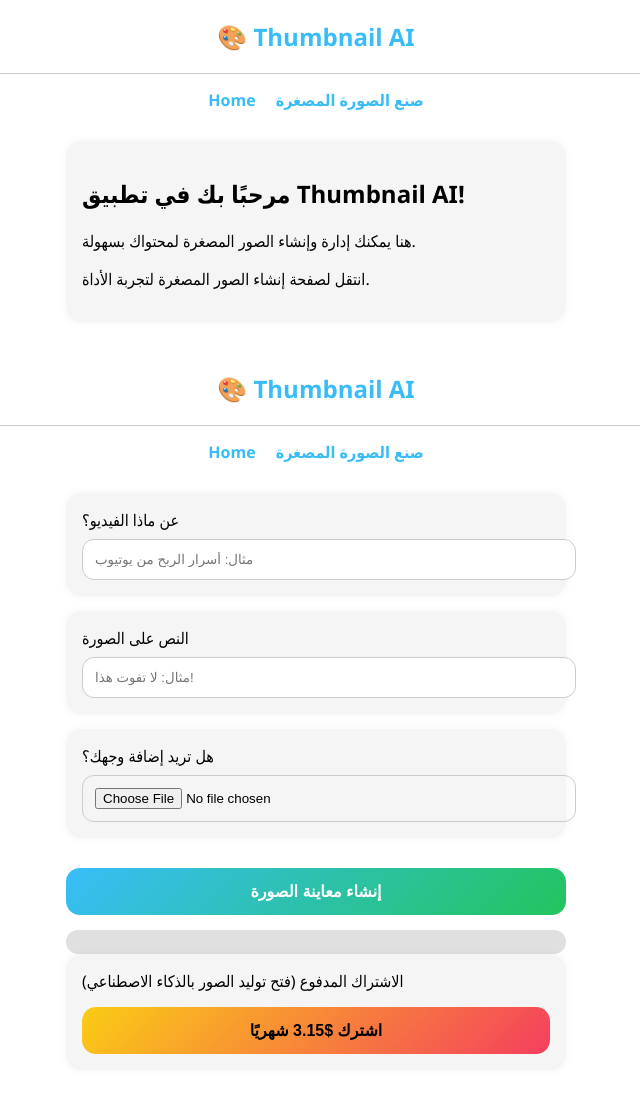
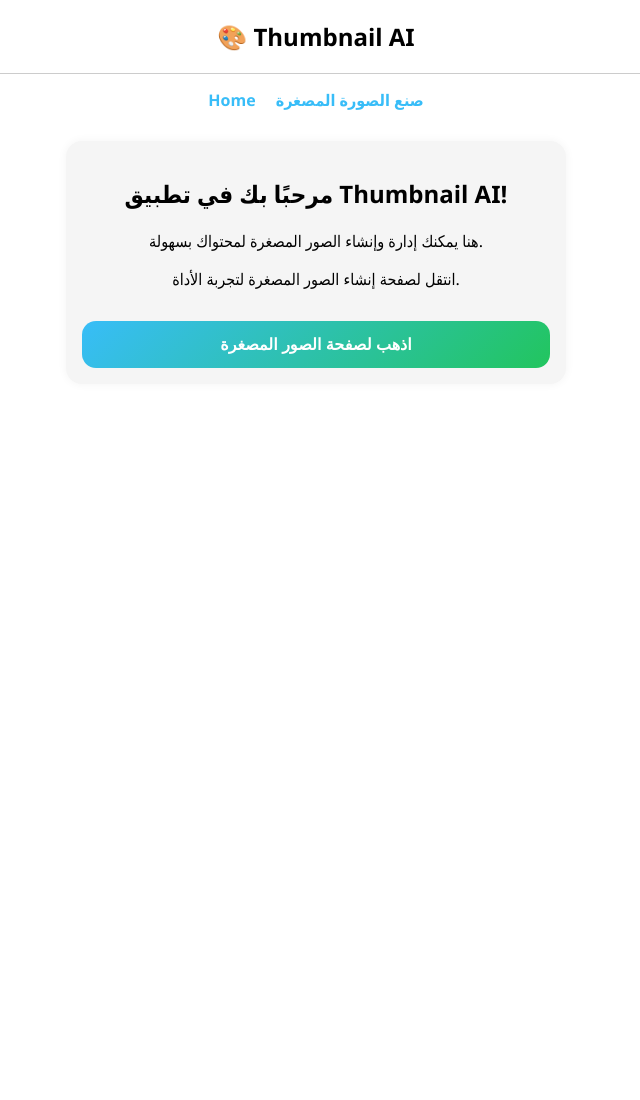
Before and after one commit to gamallami36-jpg/My-app, a plain HTML site: page index.html in a window 1280 px wide. Shown: the whole page, without its empty margins (324-964 px from the left). After the commit the page ends 800 px from the top, so only its background shows below. Drawn offline with Linux system fonts and the light colour scheme.

Commit message:
Enhance card layout and add navigation button
Added a button to navigate to the thumbnails page and centered card content.

```diff
--- a/index.html
+++ b/index.html
@@ -10,7 +10,7 @@
     nav { display:flex; justify-content:center; margin:15px 0; }
     nav a { text-decoration:none; margin:0 10px; font-weight:bold; color:#38bdf8; }
     .container { max-width:500px; margin:auto; padding:15px; }
-    .card { background:#f5f5f5; border-radius:16px; padding:16px; margin-bottom:15px; box-shadow:0 0 10px rgba(0,0,0,0.05); }
+    .card { background:#f5f5f5; border-radius:16px; padding:16px; margin-bottom:15px; box-shadow:0 0 10px rgba(0,0,0,0.05); text-align:center; }
     button { width:100%; padding:14px; margin-top:15px; border-radius:14px; border:none; font-size:16px; font-weight:bold; background:linear-gradient(135deg,#38bdf8,#22c55e); color:#fff; cursor:pointer; }
   </style>
 </head>
@@ -28,91 +28,9 @@
     <h2>مرحبًا بك في تطبيق Thumbnail AI!</h2>
     <p>هنا يمكنك إدارة وإنشاء الصور المصغرة لمحتواك بسهولة.</p>
     <p>انتقل لصفحة إنشاء الصور المصغرة لتجربة الأداة.</p>
+    <button onclick="location.href='thumbnails.html'">اذهب لصفحة الصور المصغرة</button>
   </div>
 </div>
 
 </body>
 </html>
-<!DOCTYPE html>
-<html lang="ar">
-<head>
-  <meta charset="UTF-8">
-  <meta name="viewport" content="width=device-width, initial-scale=1.0">
-  <title>Thumbnail AI - صور مصغرة</title>
-  <style>
-    body { margin:0; font-family: "Segoe UI", Tahoma, sans-serif; background:#fff; color:#000; }
-    header { text-align:center; padding:20px; font-size:24px; font-weight:bold; border-bottom:1px solid #ccc; color:#38bdf8; }
-    nav { display:flex; justify-content:center; margin:15px 0; }
-    nav a { text-decoration:none; margin:0 10px; font-weight:bold; color:#38bdf8; }
-    .container { max-width:500px; margin:auto; padding:15px; }
-    .card { background:#f5f5f5; border-radius:16px; padding:16px; margin-bottom:15px; box-shadow:0 0 10px rgba(0,0,0,0.05); }
-    input, textarea { width:100%; padding:12px; margin-top:8px; border-radius:12px; border:1px solid #ccc; outline:none; }
-    button { width:100%; padding:14px; margin-top:15px; border-radius:14px; border:none; font-size:16px; font-weight:bold; cursor:pointer; }
-    .btn-generate { background:linear-gradient(135deg,#38bdf8,#22c55e); color:#fff; }
-    .btn-subscribe { background:linear-gradient(135deg,#facc15,#f43f5e); color:#000; }
-    .result { margin-top:15px; padding:12px; border-radius:12px; background:#e0e0e0; }
-  </style>
-</head>
-<body>
-
-<header>🎨 Thumbnail AI</header>
-
-<nav>
-  <a href="index.html">Home</a>
-  <a href="thumbnails.html">صنع الصورة المصغرة</a>
-</nav>
-
-<div class="container">
-
-  <div class="card">
-    <label>عن ماذا الفيديو؟</label>
-    <input id="topic" placeholder="مثال: أسرار الربح من يوتيوب">
-  </div>
-
-  <div class="card">
-    <label>النص على الصورة</label>
-    <input id="text" placeholder="مثال: لا تفوت هذا!">
-  </div>
-
-  <div class="card">
-    <label>هل تريد إضافة وجهك؟</label>
-    <input type="file" accept="image/*">
-  </div>
-
-  <button class="btn-generate" onclick="generate()">إنشاء معاينة الصورة</button>
-
-  <div id="output" class="result"></div>
-
-  <div class="card">
-    <label>الاشتراك المدفوع (فتح توليد الصور بالذكاء الاصطناعي)</label>
-    <button class="btn-subscribe" onclick="subscribe()">اشترك $3.15 شهريًا</button>
-  </div>
-
-</div>
-
-<script>
-  function generate() {
-    const topic = document.getElementById("topic").value;
-    const text = document.getElementById("text").value;
-    document.getElementById("output").innerText =
-`✅ تم إنشاء معاينة الصورة المصغرة
-
-📌 الموضوع: ${topic || "—"}
-📝 النص على الصورة: "${text || "—"}"
-
-🎨 التصميم المقترح:
-- خلفية بيضاء
-- ألوان زاهية
-- وجه كبير مع تعبير واضح
-
-⚠️ هذه معاينة فقط
-قريبًا سيتم توليد الصورة بالذكاء الاصطناعي`;
-  }
-
-  function subscribe() {
-    alert("شكراً لاشتراكك بقيمة 3.15$! \\nقريبًا ستتمكن من توليد الصور بالذكاء الاصطناعي مباشرة داخل التطبيق 🚀");
-  }
-</script>
-
-</body>
-      </html>
```
